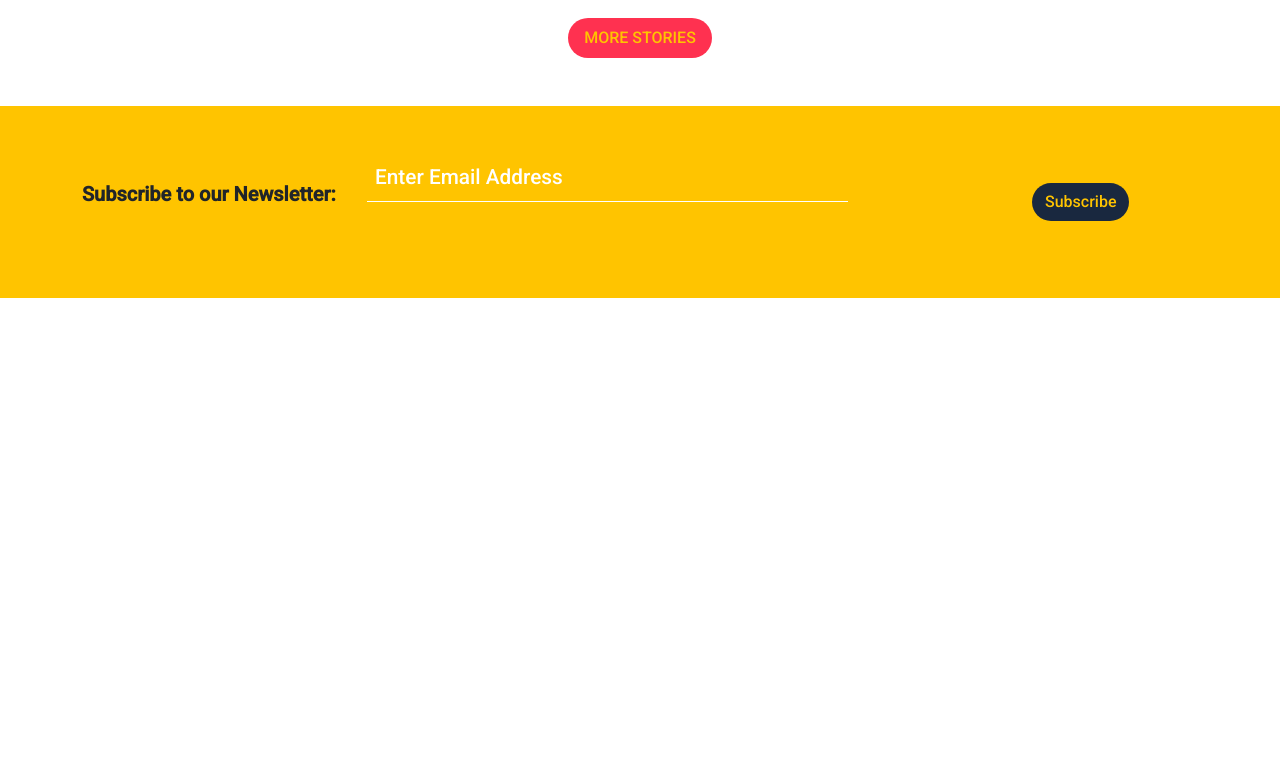
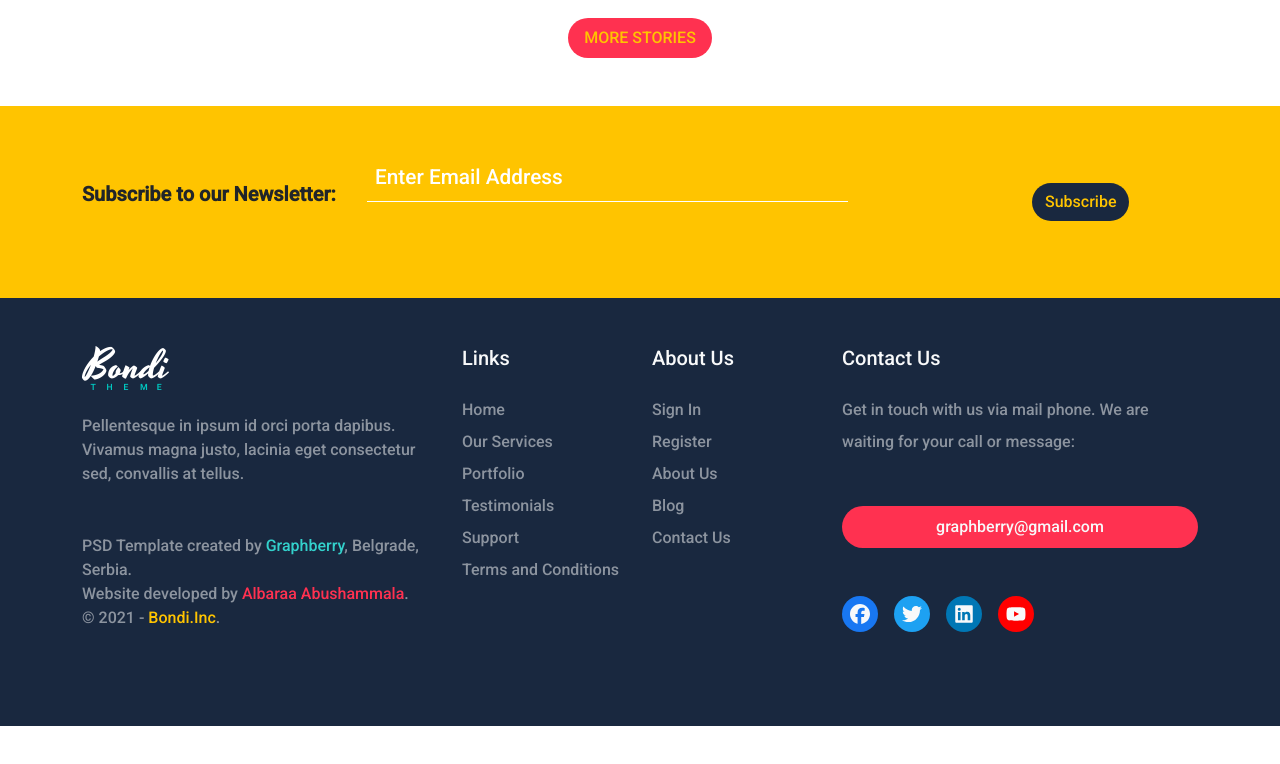
Before and after one commit to AlbaraaAbushammala/Bootstrap_5_Design, a plain HTML site: page index.html in a window 1280 px wide. Shown: the part 5122-5886 px from the top of the page. After the commit the page ends 5848 px from the top, so only its background shows below. Drawn offline with Linux system fonts and the light colour scheme.

Commit message:
initial commit

```diff
--- a/css/master.css
+++ b/css/master.css
@@ -6,29 +6,23 @@
   --yellow-color: #ffc400;
   --section-color: #eff7fa;
 }
-
 * {
   -webkit-box-sizing: border-box;
   -moz-box-sizing: border-box;
   box-sizing: border-box;
 }
-
 body {
   font-family: 'Roboto', sans-serif;
-  height: 10000px;
 }
-
 .main-btn {
   background-color: var(--red-color);
   color: var(--yellow-color);
   padding: 0.5rem 1rem;
   text-decoration: none;
 }
-
 .main-btn:hover {
   color: white ;
 }
-
 .main-title::after {
   content: "";
   position: absolute;
@@ -45,33 +39,26 @@ body {
 .navbar {
   background-color: var(--dark-color);
 }
-
 .navbar .navbar-nav .nav-link {
   color: white ;
 }
-
 .navbar .navbar-nav .nav-link.active,
 .navbar .navbar-nav .nav-link:focus,
 .navbar .navbar-nav .nav-link:hover {
   color: var(--green-color);
 }
-
 .navbar .search {
   border-left: 1px solid var(--green-color);
 }
-
 .navbar .search svg {
   color: var(--green-color);
 }
-
 .navbar .navbar-toggler {
   border-color: white;
 }
-
 .navbar .navbar-toggler:focus {
   box-shadow: none;
 }
-
 .navbar .navbar-toggler[aria-expanded = "true"] {
   border-color: var(--green-color);
 }
@@ -114,26 +101,21 @@ body {
 .our-work {
   background-color: var(--section-color);
 }
-
 .our-work ul .active{
   background-color: var(--red-color);
   color: var(--yellow-color);
 }
-
 .our-work li {
   padding: 0.5rem 1rem;
   cursor: pointer;
 }
-
 .our-work li:not(.active):hover {
   color: var(--red-color);
 }
-
 .our-work .box {
   padding: 5px;
   overflow: hidden;
 }
-
 .our-work .box::before {
   content: attr(data-work);
   position: absolute;
@@ -148,7 +130,6 @@ body {
   color: white;
   transform: translateX(calc(-100% - 5px));
 }
-
 .our-work .box:hover::before {
   transform: translateX(0);
 }
@@ -164,11 +145,9 @@ body {
 .team {
   background-color: var(--section-color);
 }
-
 .team h2 {
   color: var(--yellow-color);
 }
-
 .team .box h4 {
   background-color: var(--green-color);
 }
@@ -184,24 +163,50 @@ body {
 .subscribe {
   background-color: var(--yellow-color);
 }
-
 .subscribe input[type="text"] {
   border: none;
   border-bottom: 1px solid white;
   font-size: 1.3rem;
 }
-
 .subscribe input[type="text"]:focus {
   outline: none;
 }
-
 .subscribe ::placeholder {
   color: white;
 }
-
 .subscribe input[type="submit"] {
   color: var(--yellow-color);
   background-color: var(--dark-color);
 }
+/* End Subscribe */
 
-/* End Subscribe */
+/* Start Footer */
+.footer {
+  background-color: var(--dark-color);
+}
+.footer .copyright .graphberryLink {
+  color: var(--green-color);
+}
+.footer .copyright .developerLink {
+  color: var(--red-color);
+}
+.footer .copyright > span {
+  color: var(--yellow-color)
+}
+.footer .contact ul svg {
+  width: 20px;
+  height: 20px;
+}
+.footer .facebook {
+  background-color: #1877f2;
+}
+.footer .twitter {
+  background-color: #1da1f2;
+}
+.footer .linkedin {
+  background-color: #0077b5;
+}
+.footer .youtube {
+  background-color: #ff0000;
+}
+/* End Footer */
--- a/index.html
+++ b/index.html
@@ -63,7 +63,7 @@
       </div>
     </nav>
     <!-- Navigation Bar -->
-
+    <!-- Start Landing  -->
     <div class="landing d-flex justify-content-center align-items-center">
       <div class="text-center text-light">
         <h1>Teste the Creativity</h1>
@@ -73,6 +73,8 @@
         <a class="rounded-pill main-btn" href="#">Get Started </a>
       </div>
     </div>
+    <!-- End Landing  -->
+    <!-- Start Features  -->
     <div class="features text-center pt-5 pb-5">
       <div class="container">
         <div class="main-title position-relative mt-5 mb-5">
@@ -123,6 +125,8 @@
         </div>
       </div>
     </div>
+    <!-- End Features  -->
+    <!-- Start Our Work Section  -->
     <div class="our-work text-center pt-5 pb-5">
       <div class="container">
         <div class="main-title position-relative mt-5 mb-5">
@@ -207,11 +211,12 @@
         </div>
         <div class="d-flex justify-content-center mt-5">
           <a class="rounded-pill text-uppercase main-btn" href="#">
-            I want more</a
-          >
+            I want more</a>
         </div>
       </div>
     </div>
+    <!-- End Our Work Section  -->
+    <!-- Start Stuff Section  -->
     <div class="stuff bt-5">
       <div class="container">
         <div class="main-title text-center position-relative mt-5 mb-5">
@@ -252,6 +257,8 @@
         </div>
       </div>
     </div>
+    <!-- End Stuff Section  -->
+    <!-- Start Team Section  -->
     <div class="team text-center pb-5 pt-5">
       <div class="container pb-5 pt-5">
         <h2 class="fw-bold">Meet the Team</h2>
@@ -305,6 +312,7 @@
         </div>
       </div>
     </div>
+    <!-- End Team Section  -->
     <div class="techs pt-5 pb-5 text-center">
       <div class="container">
         <div class="row align-items-center">
@@ -329,6 +337,7 @@
         </div>
       </div>
     </div>
+    <!-- Start Project Section  -->
     <div class="project text-center pt-5 pb-5">
       <div class="container pt-5 pb-5">
         <h1 class="text-light">Start Your Project Now</h1>
@@ -339,6 +348,7 @@
         <a class="rounded-pill text-uppercase main-btn" href="#">start Project</a>
       </div>
     </div>
+    <!-- End Project Section  -->
     <div class="blog pt-5 pb-5">
       <div class="container">
         <div class="main-title position-relative mt-5 mb-5 text-center">
@@ -380,6 +390,7 @@
         </div>
       </div>
     </div>
+    <!-- Start Subscribe Section  -->
     <div class="subscribe pt-5 pb-5 text-center text-md-start">
       <div class="container">
         <form class="row align-items-center">
@@ -395,13 +406,84 @@
         </form>
       </div>
     </div>
+    <!-- End Subscribe Section  -->
+    <!-- Start Footer  -->
     <div class="footer text-white-50 pt-5 pb-5 text-center text-md-start">
       <div class="container">
         <div class="row">
-
+          <div class="col-md-6 col-lg-4">
+            <div class="info mb-5">
+              <img src="imgs/logo.png" alt="" class="mb-4">
+              <p class="mb-5">
+                Pellentesque in ipsum id orci porta dapibus. Vivamus magna justo, lacinia eget consectetur sed, convallis at tellus.
+              </p>
+              <p class="copyright ">
+                PSD Template created by <a href="https://www.graphberry.com" target="_blank" class="text-decoration-none graphberryLink">Graphberry</a>, Belgrade, Serbia.
+                <br>
+                Website developed by <a href="https://github.com/AlbaraaAbushammala" target="_blank" class="text-decoration-none developerLink">Albaraa Abushammala</a>.
+                <br>
+                © 2021 - <span class="" >Bondi.Inc</span>.
+            </p>
+            </div>
+          </div>
+          <div class="col-md-6 col-lg-2">
+            <div class="links">
+              <h5 class="text-light pb-3">Links</h5>
+              <ul class="list-unstyled lh-lg ">
+                <li><a href="#"></a>Home</li>
+                <li><a href="#"></a>Our Services</li>
+                <li><a href="#"></a>Portfolio</li>
+                <li><a href="#"></a>Testimonials</li>
+                <li><a href="#"></a>Support</li>
+                <li><a href="#"></a>Terms and Conditions</li>
+              </ul>
+            </div>
+          </div>
+          <div class="col-md-6 col-lg-2">
+            <div class="links">
+              <h5 class="text-light pb-3">About Us</h5>
+              <ul class="list-unstyled lh-lg ">
+                <li><a href="#"></a>Sign In</li>
+                <li><a href="#"></a>Register</li>
+                <li><a href="#"></a>About Us</li>
+                <li><a href="#"></a>Blog</li>
+                <li><a href="#"></a>Contact Us</li>
+              </ul>
+            </div>
+          </div>
+          <div class="col-md-6 col-lg-4">
+            <div class="contact">
+              <h5 class="text-light">Contact Us</h5>
+              <p class="lh-lg mt-4 mb-5">Get in touch with us via mail phone. We are waiting for your call or message:</p>
+              <a class="btn rounded-pill main-btn w-100 text-light" href="#">graphberry@gmail.com</a>
+              <ul class="d-flex mt-5 list-unstyled gap-3">
+                <li>
+                  <a class="d-block text-light" href="#">
+                    <i class="fa-brands fa-facebook fa-lg facebook rounded-circle p-2"></i>
+                  </a>
+                </li>
+                <li>
+                  <a class="d-block text-light" href="#">
+                    <i class="fa-brands fa-twitter fa-lg twitter rounded-circle p-2"></i>
+                  </a>
+                </li>
+                <li>
+                  <a class="d-block text-light" href="#">
+                    <i class="fa-brands fa-linkedin fa-lg linkedin rounded-circle p-2"></i>
+                  </a>
+                </li>
+                <li>
+                  <a class="d-block text-light" href="#">
+                    <i class="fa-brands fa-youtube fa-lg youtube rounded-circle p-2"></i>
+                  </a>
+                </li>
+              </ul>
+            </div>
+          </div>
         </div>
       </div>
     </div>
+    <!-- End Footer  -->
     <script src="js/bootstrap.bundle.min.js"></script>
     <script src="js/all.min.js "></script>
   </body>
```
